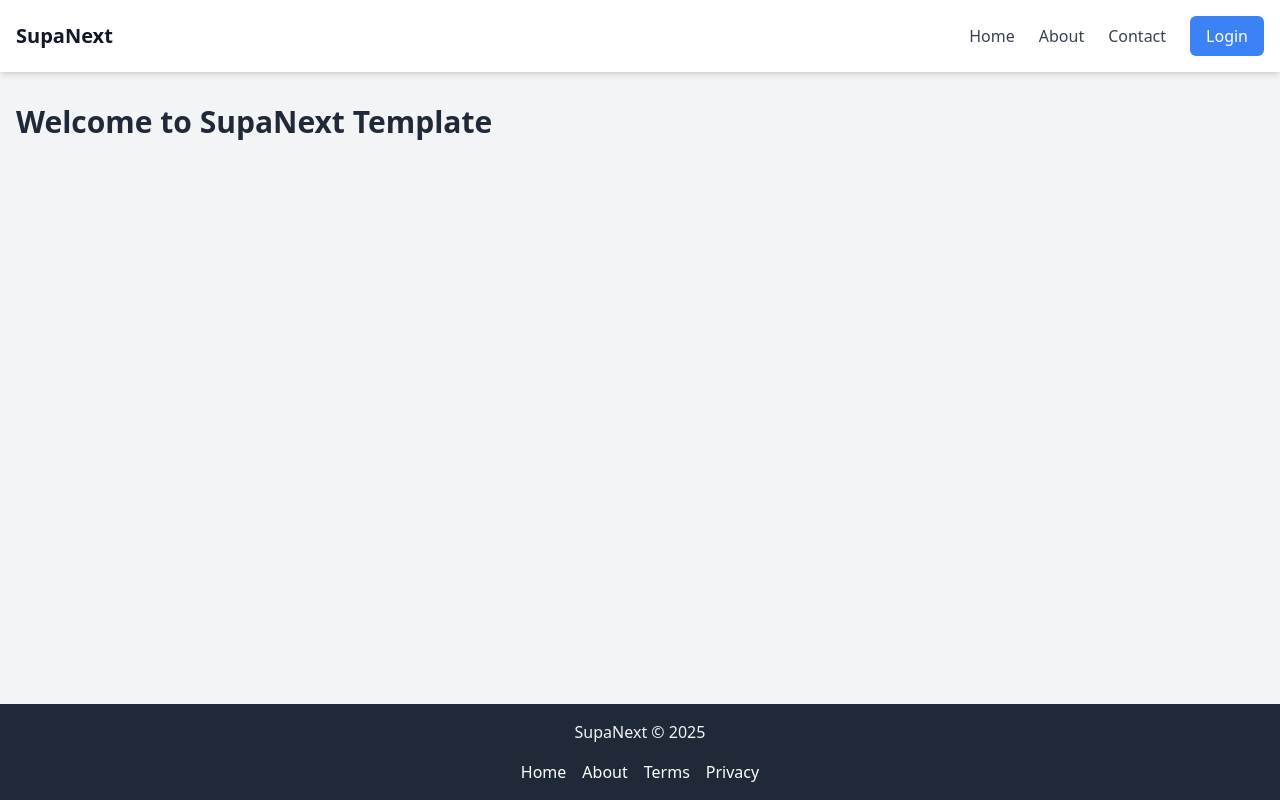
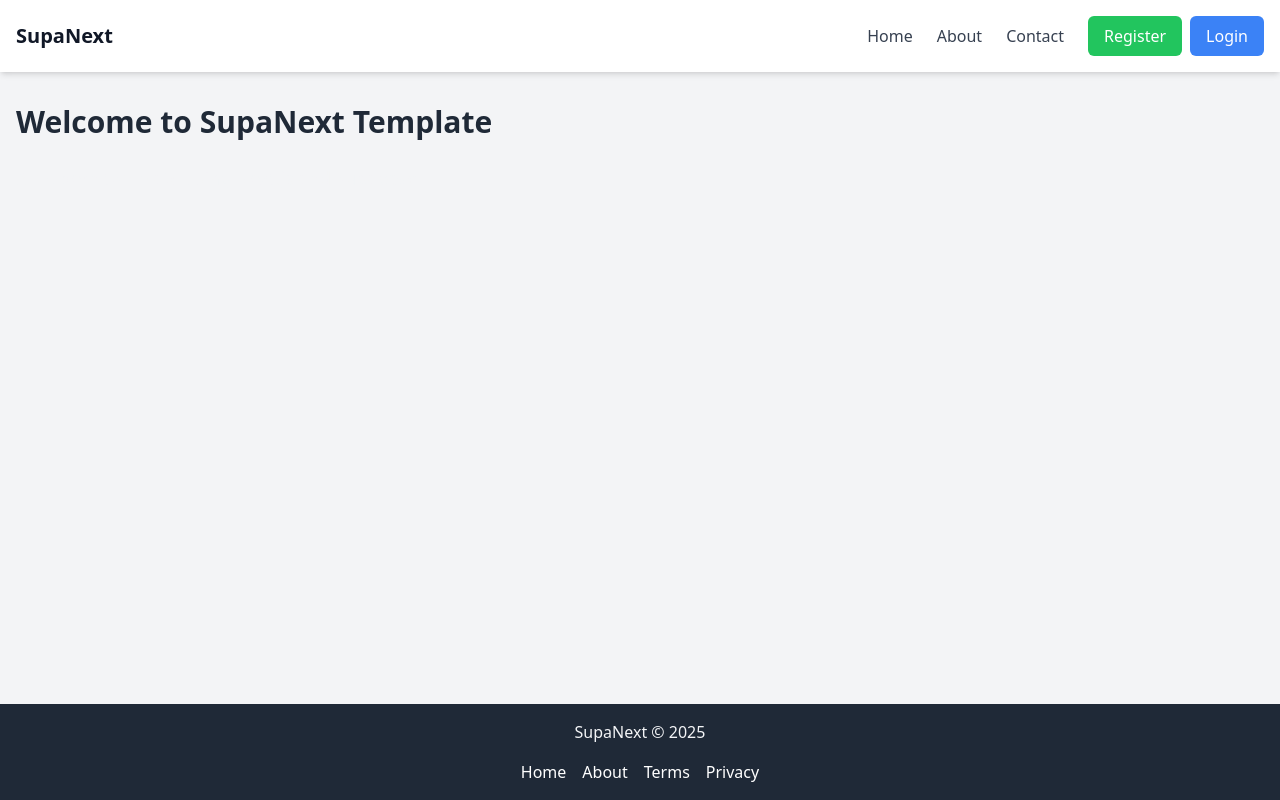
Before and after one commit to JonasWIP/supanexttemplate, a Next.js app: page / in a window 1280 px wide. Built offline with nearby package versions, Linux system fonts and the light colour scheme; no server answers.

Commit message:
feat: Update Navbar to include Register link alongside Login for improved user access

```diff
--- a/components/Navbar.tsx
+++ b/components/Navbar.tsx
@@ -59,12 +59,20 @@ const Navbar: React.FC<NavbarProps> = ({
               </button>
             </div>
           ) : (
+            <div className="flex space-x-2">
+              <Link
+                href="/register"
+                className="bg-green-500 hover:bg-green-600 text-white px-4 py-2 rounded-md transition duration-300"
+              >
+                Register
+              </Link>
               <Link
                 href="/login"
                 className="bg-blue-500 hover:bg-blue-600 text-white px-4 py-2 rounded-md transition duration-300"
               >
                 Login
               </Link>
+            </div>
           )}
         </div>
       </div>
```
Also changed, not shown: 1 other file (tests, documents, lock files or other folders). Lines whose indentation alone changed are shown as unchanged.
